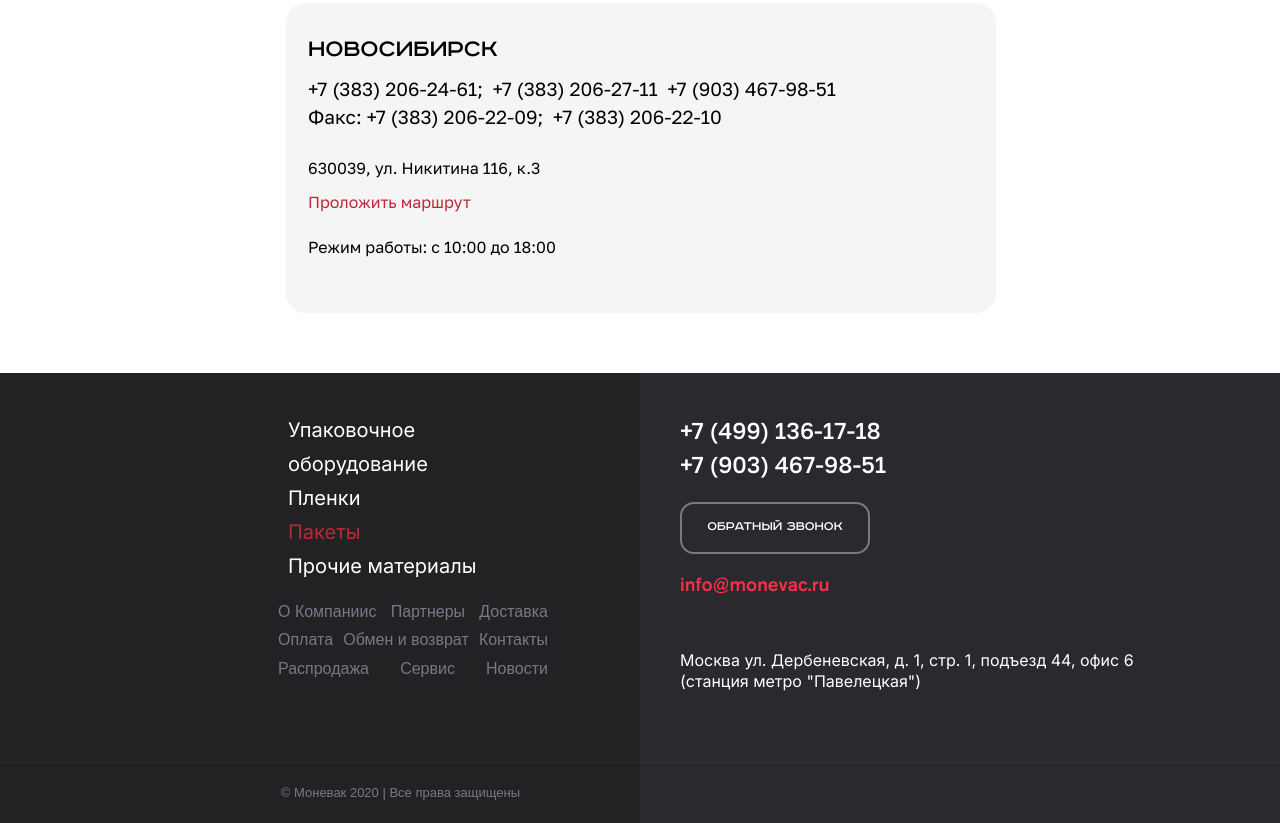
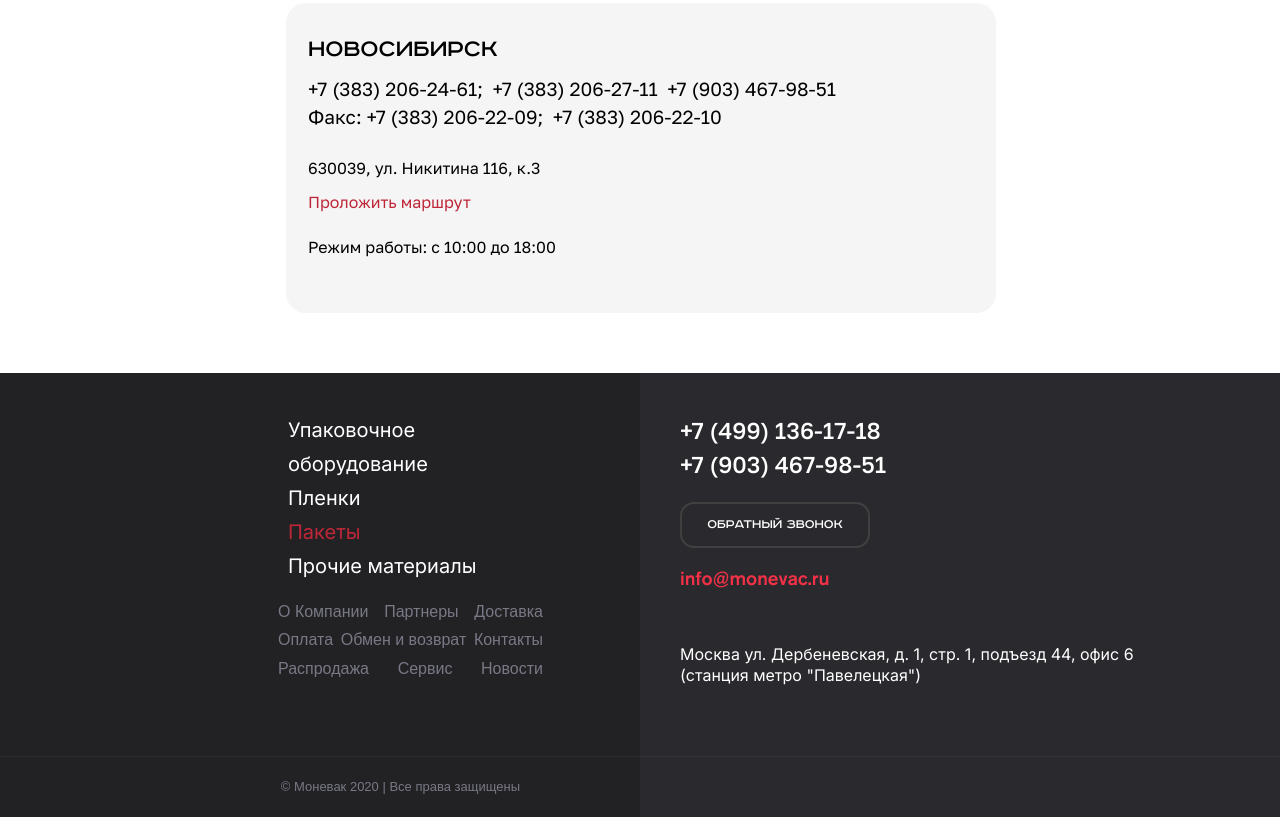
Before and after one commit to Ostin63/monewack, a website: page source/contacts.html in a window 1280 px wide. Shown: the part 2357-3180 px from the top of the page. Drawn offline with nearby package versions, Linux system fonts and the light colour scheme; files that its build step writes are made by us from their sources; files whose address does not match are found by name.

Commit message:
исправление ошибок

```diff
--- a/source/contacts.html
+++ b/source/contacts.html
@@ -211,7 +211,7 @@
           <h3 class="list-item__title">Новосибирск</h3>
           <div class="list-item__phone item-phone">
             <a class="item-phone__link" href="tel:+73832062461"><span>+7 (383) 206-24-61;&ensp;</span><span>+7 (383)
-                206-27-11</span><span>&ensp;+7 (903) 467-98-51</span></a>
+                206-27-11&ensp;</span><span>+7 (903) 467-98-51</span></a>
             <a class="item-phone__link" href="tel:+73832062209"><span>Факс: +7 (383) 206-22-09;&ensp;</span> <span>+7
                 (383)
                 206-22-10</span></a>
@@ -244,7 +244,7 @@
       </ul>
       <ul class="footer-nav__site footer-nav-site">
         <li class="footer-nav-site__item">
-          <a href="#">О Компанииc</a>
+          <a href="#">О Компании</a>
         </li>
         <li class="footer-nav-site__item">
           <a href="#">Партнеры</a>
--- a/source/sass/block/addresses.scss
+++ b/source/sass/block/addresses.scss
@@ -54,8 +54,10 @@
 
   &:last-child {
     max-width: 710px;
+    height: 395px;
 
     @media (min-width: $tablet-width) {
+      height: 310px;
       grid-column: 1 / -1;
     }
 
--- a/source/sass/block/footer.scss
+++ b/source/sass/block/footer.scss
@@ -86,6 +86,7 @@
 
 .footer-nav-site__item {
   color: var(--gray-dark);
+  margin-right: 5px;
 
   a {
     @include link;
@@ -153,17 +154,16 @@
 
 .footer-contacts__button {
   max-width: 190px;
-  height: 52px;
   @include link;
   margin-top: 20px;
   margin-bottom: 20px;
-  padding-block: 16px;
+  padding-block: 14px;
   text-align: center;
   border-radius: 14px;
   font-size: 14px;
   line-height: 14px;
   font-family: $font-roadradio;
-  border: 2px solid var(--gray-dark);
+  border: 2px solid var(--border);
   box-sizing: border-box;
 
   &:hover {
@@ -175,8 +175,10 @@
   }
 
   @media (min-width: $desktop-width) {
+    height: 52px;
     margin: 0;
     margin-left: 10px;
+    padding-block: 19px;
     grid-column: 5 / -1;
     grid-row: 1 / 2;
   }
--- a/source/sass/variables.scss
+++ b/source/sass/variables.scss
@@ -14,6 +14,7 @@
   --text-red-hover: #db283d;
   --text-red-active: #8f1926;
   --color-black: #212121;
+  --border: #404040;
 }
 
 *,
@@ -25,10 +26,24 @@
 $tablet-width: 768px;
 $desktop-width: 1290px;
 
-$font-graphik: "Graphik", "Arial", sans-serif;
-$font-golos: "Golos", "Arial", sans-serif;
-$font-golosmedium: "Golosmedium", "Arial", sans-serif;
-$font-akzidenzGrotesk: "AkzidenzGrotesk", "Arial", sans-serif;
-$font-akzidenzGroteskmd: "AkzidenzGroteskMd", "Arial", sans-serif;
-$font-roadradio: "RoadRadio", "Arial", sans-serif;
-$font-inter: "Inter", "Arial", sans-serif;
+$font-graphik: "Graphik",
+"Arial",
+sans-serif;
+$font-golos: "Golos",
+"Arial",
+sans-serif;
+$font-golosmedium: "Golosmedium",
+"Arial",
+sans-serif;
+$font-akzidenzGrotesk: "AkzidenzGrotesk",
+"Arial",
+sans-serif;
+$font-akzidenzGroteskmd: "AkzidenzGroteskMd",
+"Arial",
+sans-serif;
+$font-roadradio: "RoadRadio",
+"Arial",
+sans-serif;
+$font-inter: "Inter",
+"Arial",
+sans-serif;
```
Also changed, not shown: build/contacts.html, build/css/style.css, build/css/style.min.css, 1 other file.
